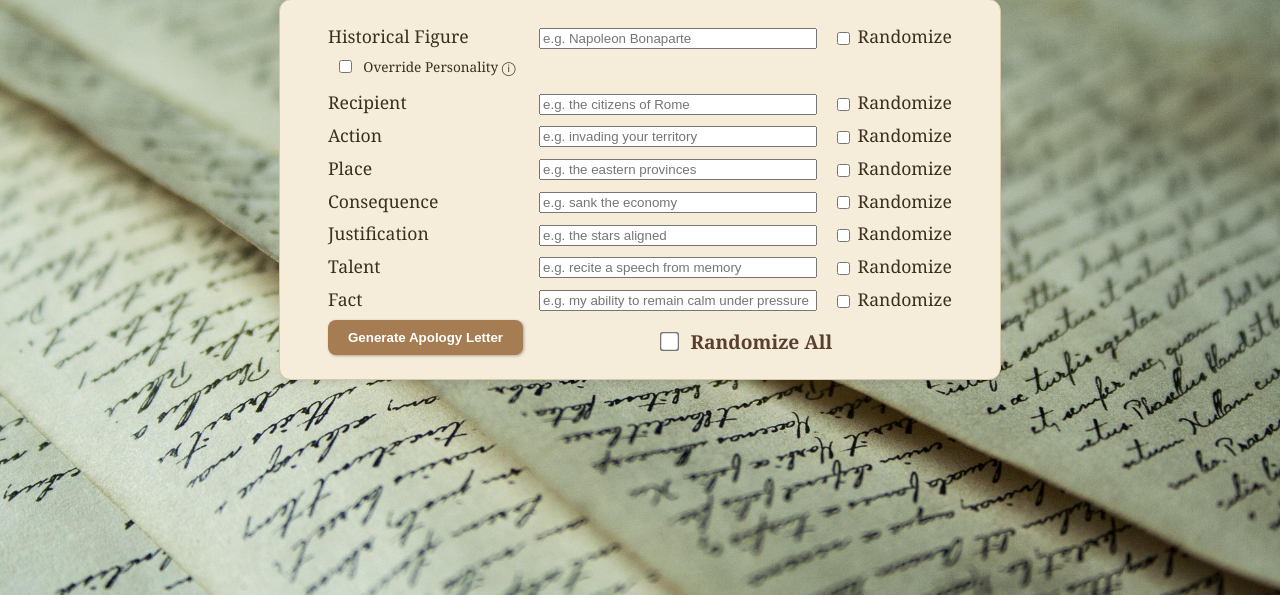
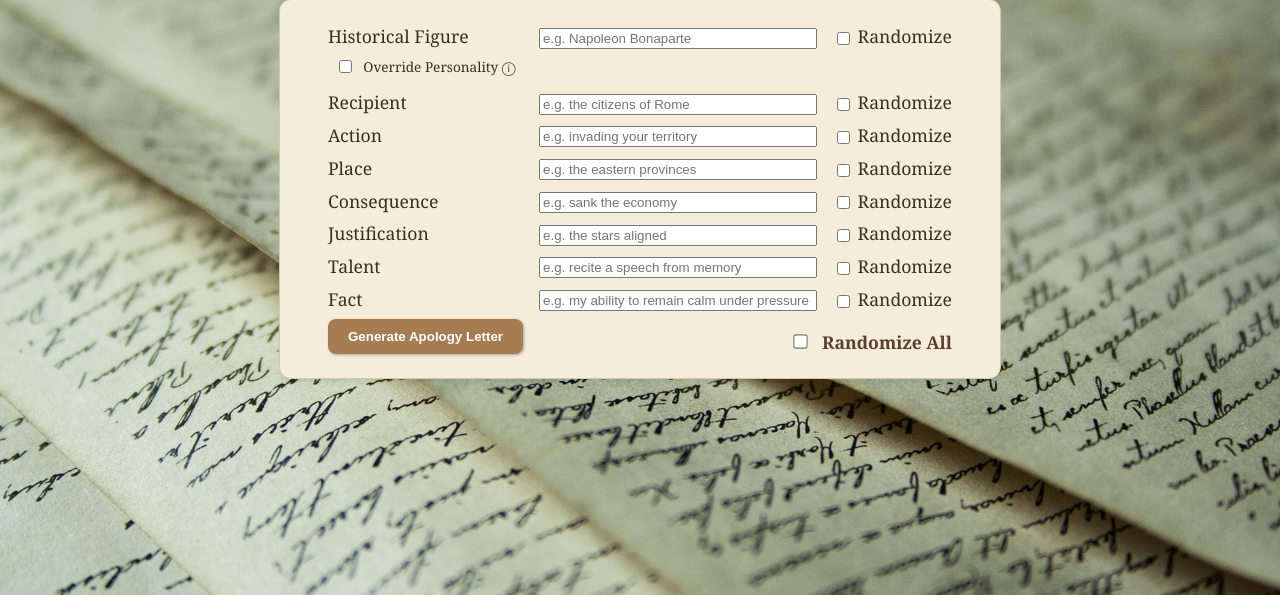
Before and after one commit to Mewzok/Server-Side-Web-Development, a PHP site: page / in a window 1280 px wide. Shown: the part 101-696 px from the top of the page. Run offline with PHP 8.4, Linux system fonts and the light colour scheme; data that the repository does not hold is empty.

Commit message:
- Slightly change the style of the Randomize All checkbox

```diff
--- a/Final-Project/style.css
+++ b/Final-Project/style.css
@@ -116,17 +116,17 @@ form input[type="text"] {
 }
 
 #randomizeAllDiv {
-    text-align: center;
+    text-align: right;
     margin-top: 8px;
 }
 
 #randomizeAllCheckbox {
-    transform: scale(1.5);
+    transform: scale(1.1);
     margin-right: 10px;
 }
 
 #randomizeAllLabel {
-    font-size: 1.2rem;
+    font-size: 1.1rem;
     font-weight: bold;
     color: #5a3f2e;
     vertical-align: middle;
```
